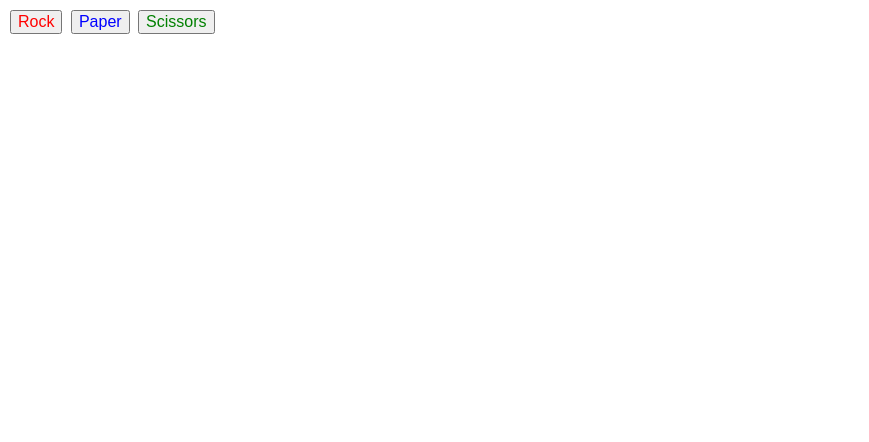
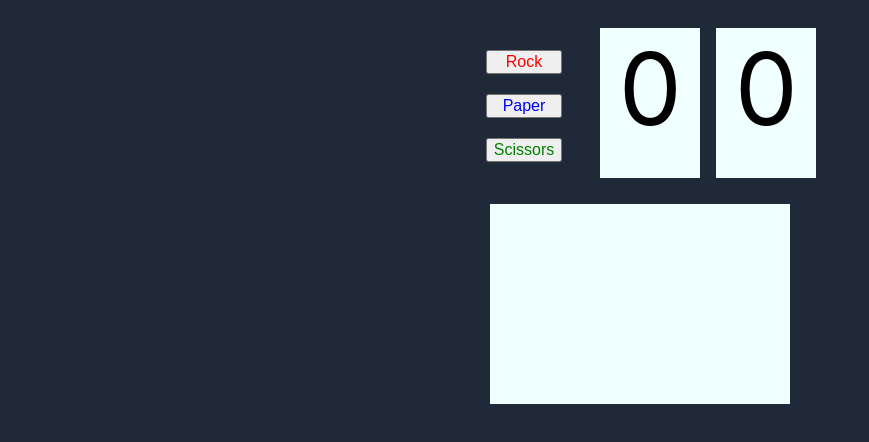
Before and after one commit to jjcastillot/rock_paper_scissors, a plain HTML site: page index.html in a window 1280 px wide. Shown: the whole page, without its empty margins (0-869 px from the left). Drawn offline with Linux system fonts and the light colour scheme.

Commit message:
First version of GUI. Displays for scores and result description to be updated

```diff
--- a/index.html
+++ b/index.html
@@ -8,9 +8,17 @@
     <link rel="stylesheet" href="style.css">
 </head>
 <body>
-    <button class="rock">Rock</button>
-    <button class="paper">Paper</button>
-    <button class="scissors">Scissors</button>
+    <div class="header">
+        <div class="buttons">
+            <button class="rock">Rock</button>
+            <button class="paper">Paper</button>
+            <button class="scissors">Scissors</button>
+        </div>
+        <div class="scores human_score"></div>
+        <div class="scores comp_score"></div>
+    </div>
+    <div class="history"></div>
+
     <script src="js.js"></script>
 </body>
 </html>
--- a/js.js
+++ b/js.js
@@ -36,22 +36,35 @@
 //         }
 //     }
 // }
+
+let playerScore = 0;
+let compScore = 0;
+const result = document.querySelector('.history');
+const playerDisplay = document.querySelector('.human_score');
+const compDisplay = document.querySelector('.comp_score');
+playerDisplay.textContent = `${playerScore}`;
+compDisplay.textContent = `${compScore}`;
+
+
 const rockBtn = document.querySelector('.rock');
 rockBtn.addEventListener('click', function(e) {
     [round,player,comp] = playRound('Rock',computerPlay());
     console.log(round,player,comp);
+    result.textContent = `You chose ${player}. Comp choose ${comp}`;
 });
 
 const paperBtn = document.querySelector('.paper');
 paperBtn.addEventListener('click', function(e) {
     [round,player,comp] = playRound('Paper',computerPlay());
     console.log(round,player,comp);
+    result.textContent = `You chose ${player}. Comp choose ${comp}`
 });
 
 const scissorsBtn = document.querySelector('.scissors');
 scissorsBtn.addEventListener('click', function(e) {
     [round,player,comp] = playRound('Scissors',computerPlay());
     console.log(round,player,comp);
+    result.textContent = `You chose ${player}. Comp choose ${comp}`
 });
 
 
--- a/style.css
+++ b/style.css
@@ -1,5 +1,46 @@
+*, *::after, *::before {
+    box-sizing: border-box;
+}
+
 body {
-    font-family: Arial, Helvetica, sans-serif;
+    display: flex;
+    flex-direction: column;
+    font-family: -apple-system, BlinkMacSystemFont, "Segoe UI",
+    Roboto, Oxygen, Ubuntu, Cantarell, "Open Sans", "Helvetica Neue",
+    sans-serif;
+    -webkit-text-size-adjust: 100%;
+    background-color: #1F2937;
+}
+
+.header {
+    display: flex;
+    justify-content:center;
+    padding: 20px 20px;
+    gap: 1rem;
+}
+
+.buttons {
+    display: flex;
+    flex-direction: column;
+    justify-content: space-between;
+    padding: 20px 20px;
+    gap: 1rem;
+}
+
+.scores {
+    font-size: 100px;
+    background-color: azure;
+    width: 100px;
+    height: 150px;
+    text-align: center;
+    vertical-align: middle;
+}
+
+.history {
+    background-color: azure;
+    width: 300px;
+    height: 200px;
+    margin: auto;
 }
 
 button {
```
